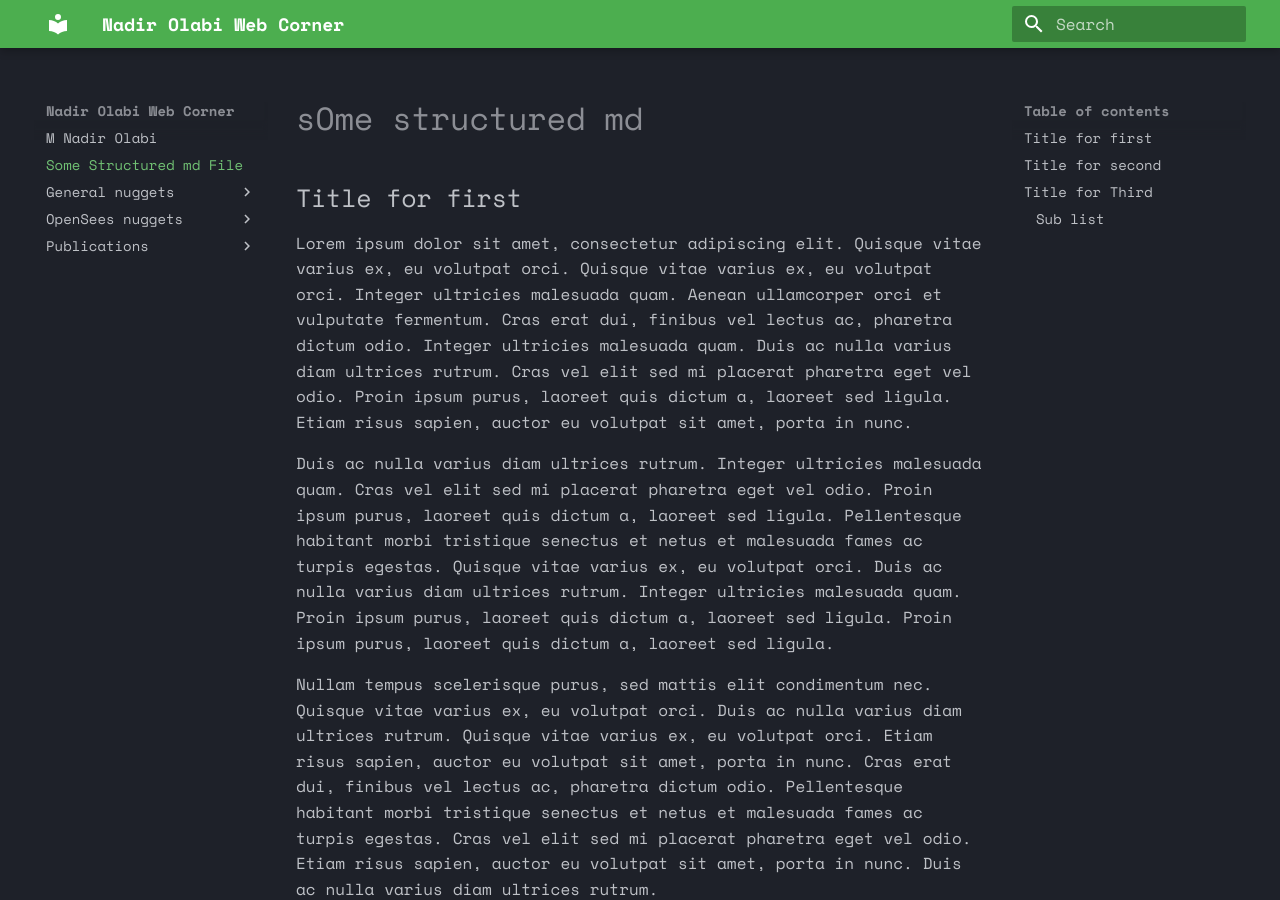
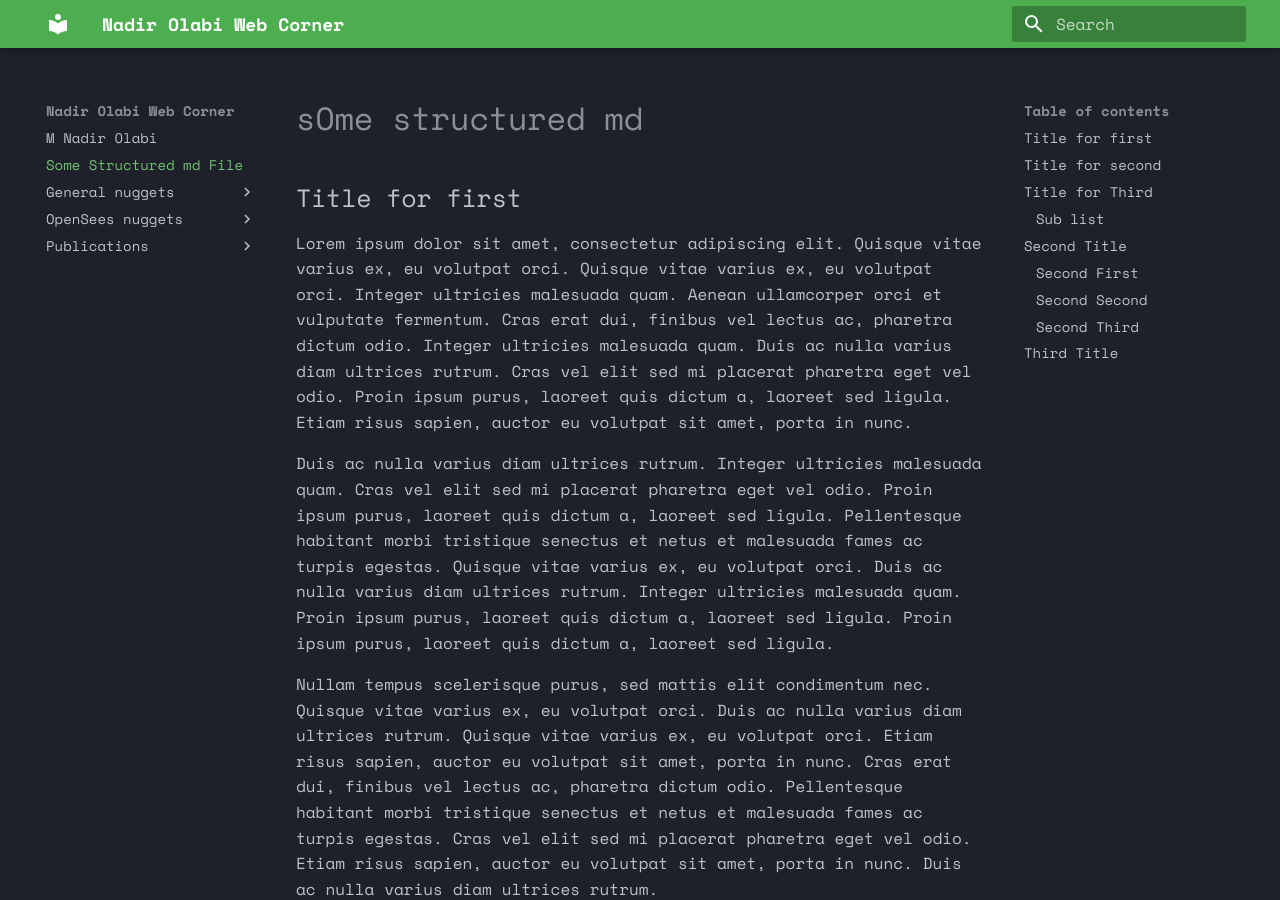
Before and after one commit to mnadhro/nadirolabi-web-corner, an MkDocs documentation site: the page built from docs/Something_1st.md, in a window 1280 px wide and 900 px high. Built offline with MkDocs 1.6.1 and Material for MkDocs 9.7.7, drawn with Linux system fonts in a browser that asks for light colours.

```diff
--- a/docs/Something_1st.md
+++ b/docs/Something_1st.md
@@ -27,17 +27,17 @@ Integer ultricies malesuada quam. Nullam tempus scelerisque purus, sed mattis el
 
 
 
-# Second Title
+## Second Title
 
 Duis ac nulla varius diam ultrices rutrum. Pellentesque habitant morbi tristique senectus et netus et malesuada fames ac turpis egestas. Quisque vitae varius ex, eu volutpat orci. Cras erat dui, finibus vel lectus ac, pharetra dictum odio. Quisque vitae varius ex, eu volutpat orci. Nullam tempus scelerisque purus, sed mattis elit condimentum nec. Duis ac nulla varius diam ultrices rutrum. Aenean ullamcorper orci et vulputate fermentum. Aenean ullamcorper orci et vulputate fermentum. Cras vel elit sed mi placerat pharetra eget vel odio.
 
-## Second First
+### Second First
 Duis ac nulla varius diam ultrices rutrum. Pellentesque habitant morbi tristique senectus et netus et malesuada fames ac turpis egestas. Quisque vitae varius ex, eu volutpat orci. Nullam tempus scelerisque purus, sed mattis elit condimentum nec. Pellentesque habitant morbi tristique senectus et netus et malesuada fames ac turpis egestas. Aenean ullamcorper orci et vulputate fermentum. Nullam tempus scelerisque purus, sed mattis elit condimentum nec. Aenean ullamcorper orci et vulputate fermentum. Cras vel elit sed mi placerat pharetra eget vel odio. Duis ac nulla varius diam ultrices rutrum.
 
-## Second Second
+### Second Second
 Aenean ullamcorper orci et vulputate fermentum. Quisque vitae varius ex, eu volutpat orci. Pellentesque habitant morbi tristique senectus et netus et malesuada fames ac turpis egestas. Integer ultricies malesuada quam. Etiam risus sapien, auctor eu volutpat sit amet, porta in nunc. Etiam risus sapien, auctor eu volutpat sit amet, porta in nunc. Integer ultricies malesuada quam. Cras erat dui, finibus vel lectus ac, pharetra dictum odio. Cras erat dui, finibus vel lectus ac, pharetra dictum odio. Integer ultricies malesuada quam.
 
-## Second Third
+### Second Third
 Proin ipsum purus, laoreet quis dictum a, laoreet sed ligula. Aenean ullamcorper orci et vulputate fermentum. Proin ipsum purus, laoreet quis dictum a, laoreet sed ligula. Aenean ullamcorper orci et vulputate fermentum. Quisque vitae varius ex, eu volutpat orci. Quisque vitae varius ex, eu volutpat orci. Cras erat dui, finibus vel lectus ac, pharetra dictum odio. Aenean ullamcorper orci et vulputate fermentum. Aenean ullamcorper orci et vulputate fermentum. Proin ipsum purus, laoreet quis dictum a, laoreet sed ligula.
 
 Her is the big eauation:
@@ -46,9 +46,9 @@ $$
 \Delta_s = \frac {slip} {\omega_3}
 $$
 
-![eq_](vx_images/220146168552214.png =251x)
+![eq_](../vx_images/220146168552214.png =251x)
 
 
-# Third Title
+## Third Title
 
 Quisque vitae varius ex, eu volutpat orci. Proin ipsum purus, laoreet quis dictum a, laoreet sed ligula. Cras vel elit sed mi placerat pharetra eget vel odio. Aenean ullamcorper orci et vulputate fermentum. Proin ipsum purus, laoreet quis dictum a, laoreet sed ligula. Duis ac nulla varius diam ultrices rutrum. Cras vel elit sed mi placerat pharetra eget vel odio. Quisque vitae varius ex, eu volutpat orci. Cras vel elit sed mi placerat pharetra eget vel odio. Cras erat dui, finibus vel lectus ac, pharetra dictum odio.
```
Also changed, not shown: README.md (+2 -2 lines).
